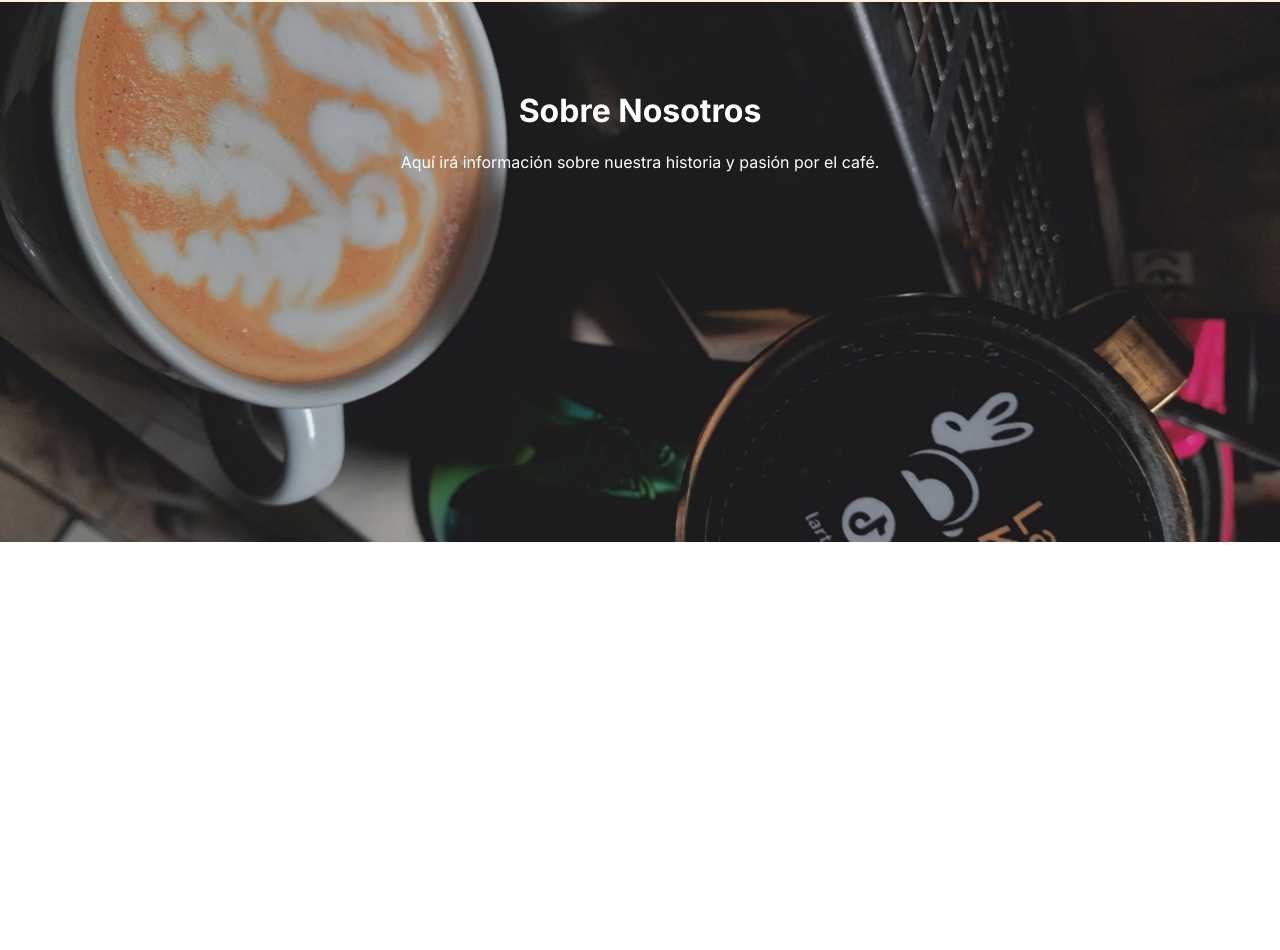
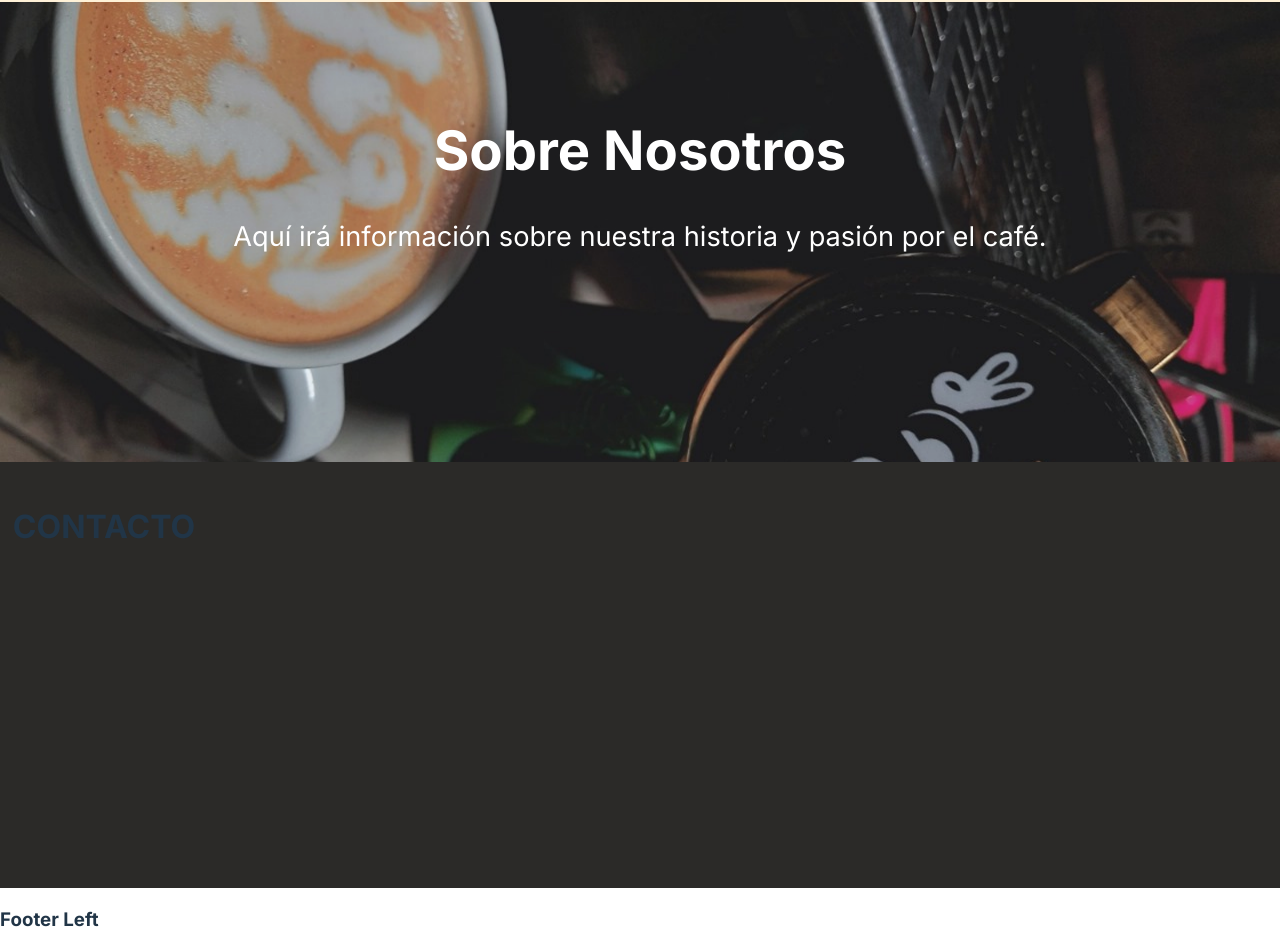
Before and after one commit to Jor1005/LarteKaffi, a React (Vite) app: page /#/ in a window 1280 px wide. Shown: the part 1661-2611 px from the top of the page. Before the commit the page ends 2203 px from the top, so only its background shows below. Built offline with nearby package versions, Linux system fonts and the light colour scheme.

Commit message:
Ending Structure (part 1)

```diff
--- /dev/null
+++ b/src/componentes/footer/index.jsx
@@ -0,0 +1,14 @@
+import React from "react";
+import "./footer.css"
+
+function Footer (){
+    return <section className="footer">
+        <div className="footer-content">
+            <div className="footer-left">
+                <h3>Footer Left</h3>
+            </div>
+        </div>
+    </section>
+}
+
+export default Footer;
--- a/src/componentes/nav/nav.css
+++ b/src/componentes/nav/nav.css
@@ -2,6 +2,8 @@
   .navbar {
     display: flex;
     justify-content: space-between;
+    position: sticky;
+    top: 0%;
     background-color: #2B2A28;
     font-family: Arial, sans-serif;
     color: #ffffff;
--- a/src/pages/App.jsx
+++ b/src/pages/App.jsx
@@ -3,6 +3,8 @@ import Nav from '../componentes/nav';
 import Inicio from './inicio';
 import SobreNosotros from './sobrelarte';
 import Productos from './productos';
+import Contacto from './contacto';
+import Footer from '../componentes/footer';
 import GlobalStyles from '../componentes/globalstyles';
 import './index.css'
 
@@ -15,6 +17,8 @@ function App() {
       <Inicio/>
       <Productos/>
       <SobreNosotros/>
+      <Contacto/>
+      <Footer/>
       <div>
       </div>
     </div>
--- /dev/null
+++ b/src/pages/contacto/contacto.css
@@ -0,0 +1,6 @@
+.contacto{
+    height: 50vh;
+    background-color: #2B2A28;
+    padding: 1%;
+
+}
--- /dev/null
+++ b/src/pages/contacto/index.jsx
@@ -0,0 +1,13 @@
+import React from 'react';
+import './contacto.css';
+
+function contacto (){
+    return (
+        <section className='contacto'>
+            <h1>CONTACTO</h1>
+        </section>
+    );
+}
+
+
+export default contacto;
--- a/src/pages/index.css
+++ b/src/pages/index.css
@@ -30,6 +30,7 @@ body {
   min-width: 320px;
   min-height: 100vh;
   height: 100vh;
+
 }
 
 h1 {
--- a/src/pages/productos/index.jsx
+++ b/src/pages/productos/index.jsx
@@ -5,7 +5,7 @@ function Productos() {
     return (
       <section id="productos" className="productos">
         <h1>Categorias</h1>
-        <p>Aquí iran los productos. perro salchichca gordo bachicha</p>
+        <p>Aquí iran los productos. perro salchicha gordo bachicha</p>
       </section>
     );
   }
--- a/src/pages/sobrelarte/sobrelarte.css
+++ b/src/pages/sobrelarte/sobrelarte.css
@@ -11,13 +11,12 @@ body{
     background-size:cover;
     background-position: center;
     background-attachment: fixed;
-    height: 50vh;
+    height: 40vh;
     color: white;
     text-align: center;
-
+    font-size: 1.7em;
 }
 
 h1{
-    font-size: 40px;
-
+    padding-top: 1%;
 }
```
Also changed, not shown: src/componentes/footer/footer.css (added).
